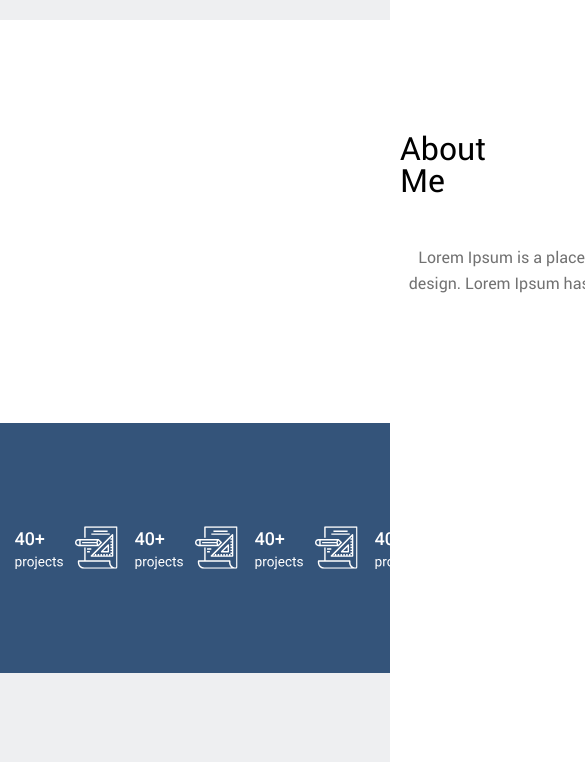
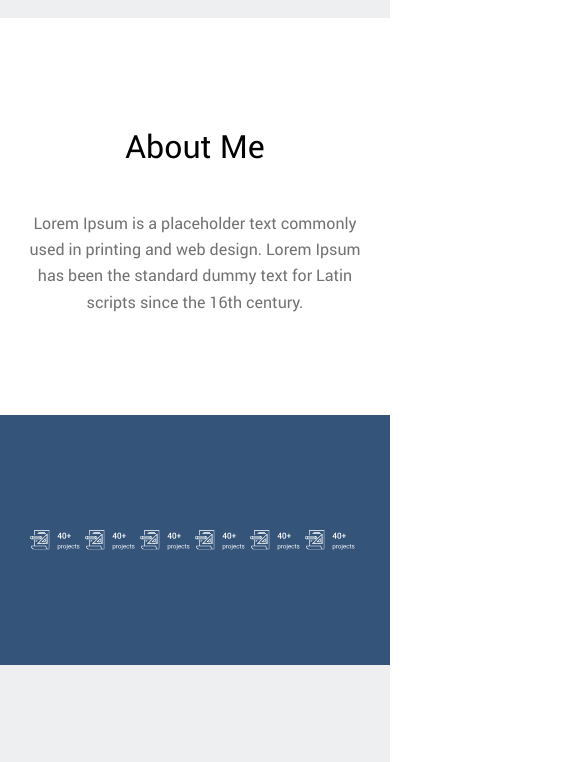
Before and after one commit to KozakevichVitaliy/hillel-course-landing, a plain HTML site: page index.html in a window 390 px wide. Shown: the part 680-1442 px from the top of the page, 585 px wide, since content can reach past the window. Drawn offline with Linux system fonts and the light colour scheme.

Commit message:
add media queries

```diff
--- a/index.html
+++ b/index.html
@@ -59,6 +59,7 @@
                 </div>
             </section>
             <section class="third-screen">
+               <div class="container">
                      <ul class="projects">
                         <li class="project">
                             <img src="./images/numbers__item.svg" alt="icon-projects"></li>
@@ -78,6 +79,7 @@
                             <img src="./images/numbers__item.svg" alt="icon-projects">
                         </li>
                     </ul>
+               </div>
             </section>
             <section class="fourth-screen">
                 <div class="container">
--- a/styles/general.css
+++ b/styles/general.css
@@ -17,10 +17,36 @@ a, a:visited {
     text-decoration: none;
 }
 
- .container {
-    padding: 0 400px;
+.container {
+    margin: 0 auto;
     height: 100%;
- }
+    width: 50%;
+}
+
+@media (max-width: 1200px) {
+    .container {
+        width: 65%;
+    }
+}
+
+@media (max-width: 990px) {
+    .container {
+        width: 75%;
+    }
+}
+
+@media (max-width: 768px) {
+    .container {
+        width: 85%;
+    }
+}
+
+@media (max-width: 500px) {
+    .container {
+        width: 100%;
+        padding: 0 20px;
+    }
+}
 
 .header--primary {
     font-weight: 500;
@@ -45,3 +71,9 @@ a, a:visited {
     text-align: center;
     font-family: var(--main-font-family);
 }
+
+@media (max-width: 768px) {
+    .text--primary {
+        width: 100%;
+    }
+}
--- a/styles/header.css
+++ b/styles/header.css
@@ -18,6 +18,13 @@
     font-family: var(--main-font-family);
  }
 
+ @media (max-width: 500px) {
+   .nav__item  {
+      margin-right: 8px;
+      font-size: 14px;
+   }
+}
+
 .nav__item:first-child a {
     color: #34547A;
 }
--- a/styles/main.css
+++ b/styles/main.css
@@ -33,10 +33,13 @@
    margin-top: 100px;
    width: 100%;
    height: 250px;
+   background-color: var(--secondary-bg-color);
+}
+
+.third-screen .container {
    display: flex;
    align-items: center;
    justify-content: center;
-   background-color: var(--secondary-bg-color);
 }
 
 .projects {
@@ -53,6 +56,27 @@
    height: 100%;
 }
 
+ @media (max-width: 768px) {
+   .project {
+      width: 80px;
+      height: 40px;
+   }
+}
+
+@media (max-width: 500px) {
+    .project {
+      width: 65px;
+      height: 30px;
+    }
+}
+
+@media (max-width: 420px) {
+    .project {
+      width: 55px;
+      height: 30px;
+    }
+}
+
 .fourth-screen {
    height: 1004px;
    padding: 100px 0;
@@ -64,3 +88,10 @@
    height: 600px;
    width: 100%;
 }
+
+@media (max-width: 500px) {
+   .fourth-screen__img {
+
+      height: 500px;
+   }
+}
```
Lines whose indentation alone changed are shown as unchanged.
